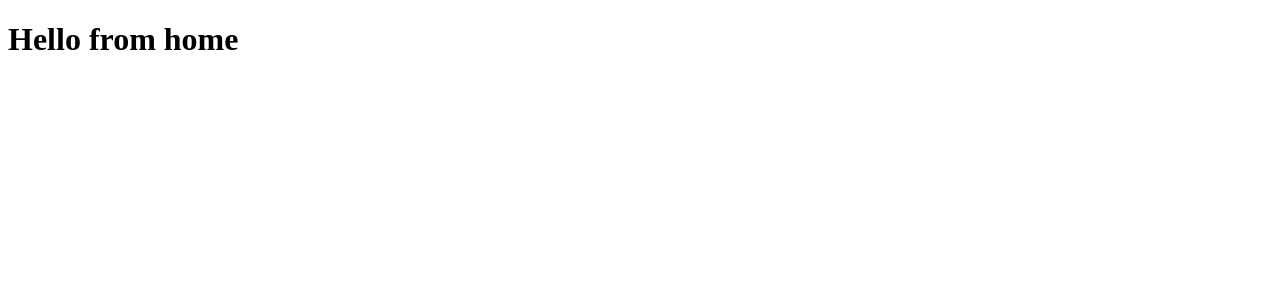
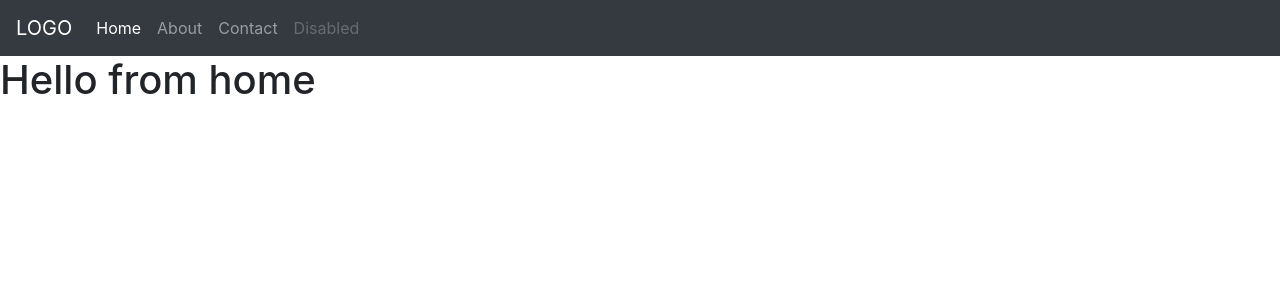
Before and after one commit to bolicoding/flask-examples, a Flask app: page / in a window 1280 px wide. Shown: the top 300 px of the page. Run offline with Flask 2, Linux system fonts and the light colour scheme.

Commit message:
03 template w bootstrap

```diff
--- a/app.py
+++ b/app.py
@@ -6,6 +6,13 @@ app = Flask(__name__)
 def home():
   return render_template('index.html', name="Boli")
 
+@app.route('/about')
+def about():
+  return render_template('about.html')
+
+@app.route('/contact')
+def contact():
+  return render_template('contact.html')
 
 if __name__ == "__main__":
   app.run(debug=True)
--- /dev/null
+++ b/templates/about.html
@@ -0,0 +1,4 @@
+{% extends "base-with-bootstrap.html" %} {% block title %}About{% endblock %}
+{%block content %}
+<h1>Hello from about</h1>
+{% endblock %}
--- /dev/null
+++ b/templates/base-with-bootstrap.html
@@ -0,0 +1,71 @@
+<!DOCTYPE html>
+<html lang="en">
+  <head>
+    <meta charset="UTF-8" />
+    <meta name="viewport" content="width=device-width, initial-scale=1.0" />
+    <link
+      rel="stylesheet"
+      href="https://cdn.jsdelivr.net/npm/bootstrap@4.5.3/dist/css/bootstrap.min.css"
+      integrity="sha384-TX8t27EcRE3e/ihU7zmQxVncDAy5uIKz4rEkgIXeMed4M0jlfIDPvg6uqKI2xXr2"
+      crossorigin="anonymous"
+    />
+    <title>{% block title %}{% endblock %}</title>
+  </head>
+  <body>
+    <nav class="navbar navbar-expand-lg navbar-dark bg-dark">
+      <a class="navbar-brand" href="/">LOGO</a>
+      <button
+        class="navbar-toggler"
+        type="button"
+        data-toggle="collapse"
+        data-target="#navbarNav"
+        aria-controls="navbarNav"
+        aria-expanded="false"
+        aria-label="Toggle navigation"
+      >
+        <span class="navbar-toggler-icon"></span>
+      </button>
+      <div class="collapse navbar-collapse" id="navbarNav">
+        <ul class="navbar-nav">
+          <li
+            class="nav-item {% if request.endpoint == 'home' %}active{% endif %}"
+          >
+            <a class="nav-link" href="/"
+              >Home <span class="sr-only">(current)</span></a
+            >
+          </li>
+          <li
+            class="nav-item {% if request.endpoint == 'about' %}active{% endif %}"
+          >
+            <a class="nav-link" href="/about">About</a>
+          </li>
+          <li
+            class="nav-item {% if request.endpoint == 'contact' %}active{% endif %}"
+          >
+            <a class="nav-link" href="/contact">Contact</a>
+          </li>
+          <li class="nav-item">
+            <a
+              class="nav-link disabled"
+              href="#"
+              tabindex="-1"
+              aria-disabled="true"
+              >Disabled</a
+            >
+          </li>
+        </ul>
+      </div>
+    </nav>
+    {% block content %} {% endblock %}
+    <script
+      src="https://code.jquery.com/jquery-3.5.1.slim.min.js"
+      integrity="sha384-DfXdz2htPH0lsSSs5nCTpuj/zy4C+OGpamoFVy38MVBnE+IbbVYUew+OrCXaRkfj"
+      crossorigin="anonymous"
+    ></script>
+    <script
+      src="https://cdn.jsdelivr.net/npm/bootstrap@4.5.3/dist/js/bootstrap.bundle.min.js"
+      integrity="sha384-ho+j7jyWK8fNQe+A12Hb8AhRq26LrZ/JpcUGGOn+Y7RsweNrtN/tE3MoK7ZeZDyx"
+      crossorigin="anonymous"
+    ></script>
+  </body>
+</html>
--- /dev/null
+++ b/templates/contact.html
@@ -0,0 +1,4 @@
+{% extends "base-with-bootstrap.html" %} {% block title %}Contact{% endblock %}
+{% block content %}
+<h1>Hello from contact</h1>
+{% endblock %}
--- a/templates/index.html
+++ b/templates/index.html
@@ -1,4 +1,4 @@
-{% extends "base.html" %}
+{% extends "base-with-bootstrap.html" %}
 {% block title %}Home Page{% endblock %}
 
 {% block content %}
```
